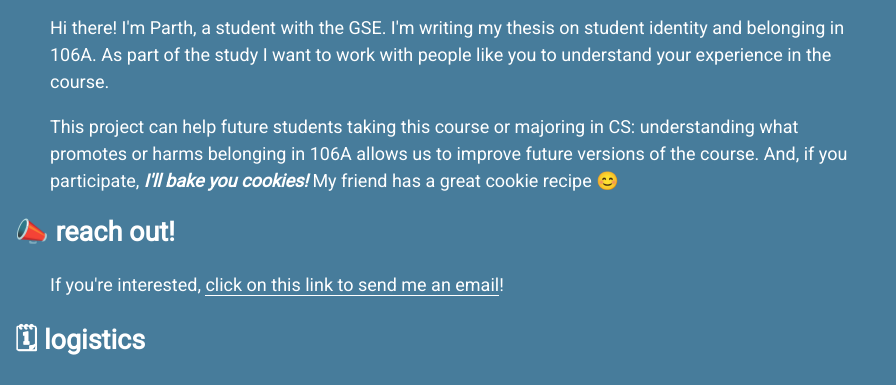
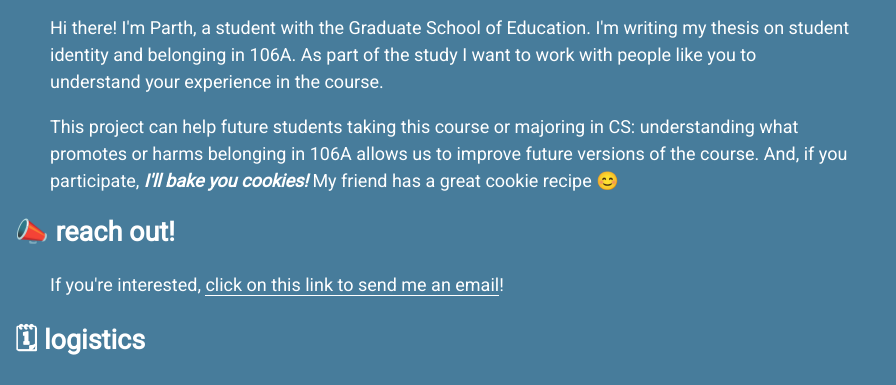
Before and after one commit to parthsarin/main-site, an Eleventy site: page cs-values.md in a window 1280 px wide. Shown: the part 415-800 px from the top of the page, without its empty margins (0-896 px from the left). Built offline with nearby package versions, Linux system fonts and the light colour scheme; Eleventy itself is replaced by a stand-in of ours; files that its build step writes are made by us from their sources.

Commit message:
Spell out GSE

```diff
--- a/cs-values.md
+++ b/cs-values.md
@@ -15,7 +15,7 @@ body {
  <a style="margin-bottom: 20px; font-size: 16pt;" href="mailto:psarin@stanford.edu?subject=Interested%20in%20CS%20values%20study&body=Hi%20Parth%2C%0A%0AI%27m%20interested%20in%20participating%20in%20your%20research%20%28me%2B%2B%3A%20Identity%20and%20Value%20Interpretation%20in%20Computer%20Science%20Education%29.%0A%0AThanks%21">click here if you're interested!</a>
 </div>
 
-Hi there! I'm Parth, a student with the GSE. I'm writing my thesis on student identity and belonging in 106A. As part of the study I want to work with people like you to understand your experience in the course.
+Hi there! I'm Parth, a student with the Graduate School of Education. I'm writing my thesis on student identity and belonging in 106A. As part of the study I want to work with people like you to understand your experience in the course.
 
 This project can help future students taking this course or majoring in CS: understanding what promotes or harms belonging in 106A allows us to improve future versions of the course. And, if you participate, ***I'll bake you cookies!*** My friend has a great cookie recipe 😊
 
```
